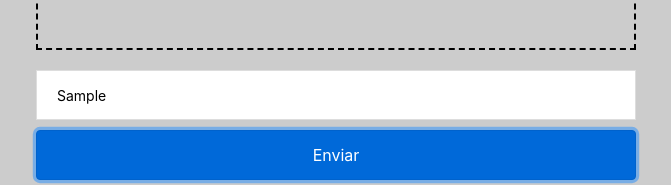
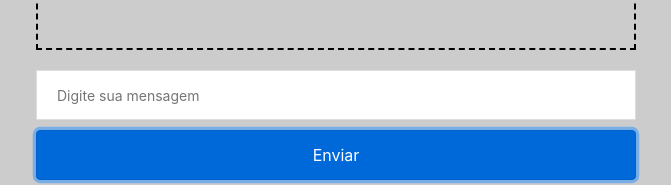
Before and after one commit to tallisson/chat, a website: page public/index.html in a window 1280 px wide. Both pictures are taken after typing "Sample", "Sample" into the empty fields and a click on the button "Enviar". Shown: the part 493-678 px from the top of the page, without its empty margins (304-975 px from the left). Drawn offline with nearby package versions, Linux system fonts and the light colour scheme; no server answers.

Commit message:
limpando mensagem digitada

```diff
--- a/public/index.html
+++ b/public/index.html
@@ -69,6 +69,8 @@
 
         renderizarMensagem(objetoMensagem);
         socket.emit('enviarMensagem', objetoMensagem);
+
+        document.querySelector('input[name=mensagem]').value = '';
       }
     }
   </script>
```
